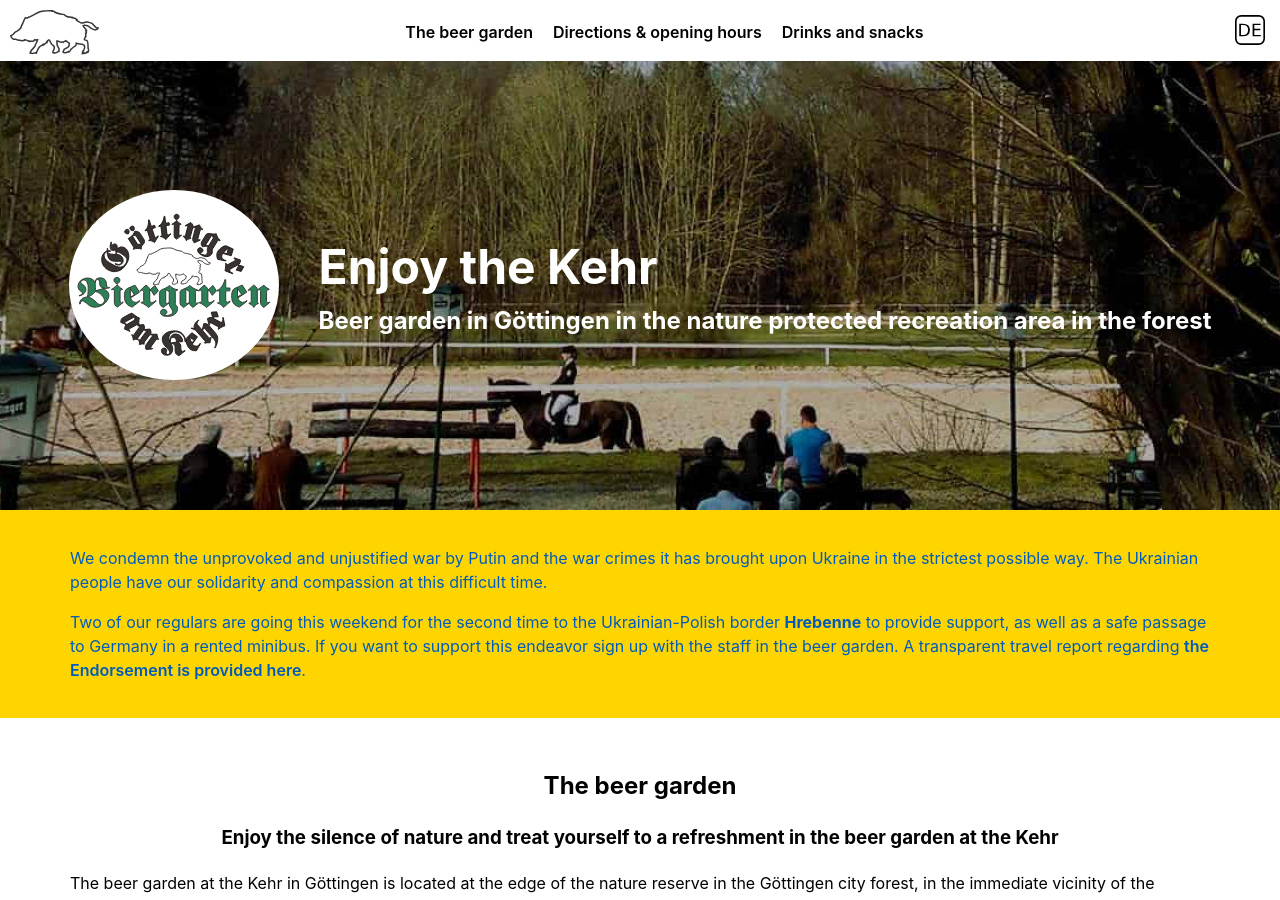
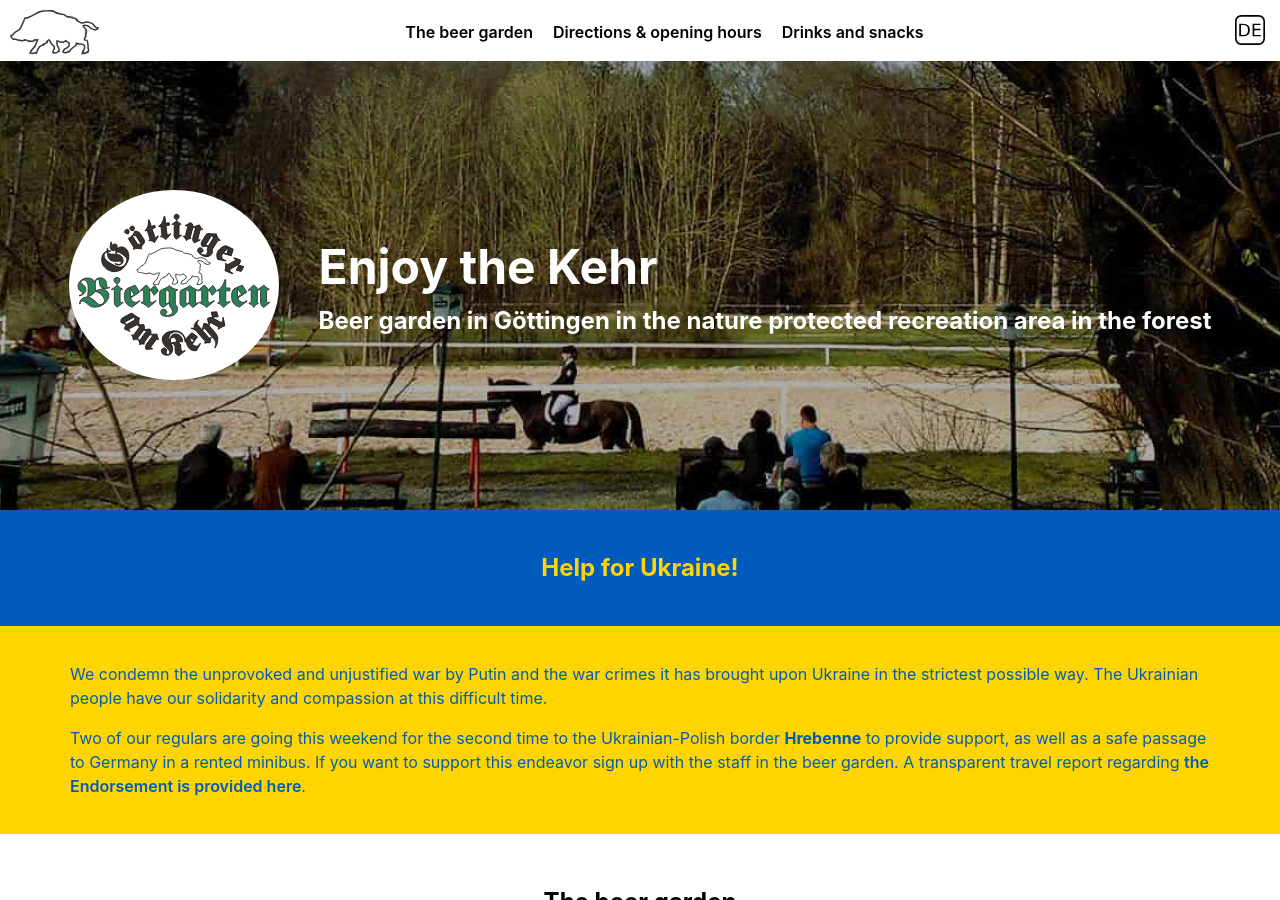
Before and after one commit to versable/kehr-website, a Jekyll site: the page built from en/index.html, in a window 1280 px wide and 900 px high. Built offline with Jekyll 4.4.1, drawn with Linux system fonts in a browser that asks for light colours.

Commit message:
Add ukraine heading for en site

```diff
--- a/en/index.html
+++ b/en/index.html
@@ -16,6 +16,11 @@ excerpt: >
             the forest
         </small>
     </h1>
+</section>
+<section class="ukraine top">
+    <div class="container">
+        <h2>Help for Ukraine!</h2>
+    </div>
 </section>
 <section class="ukraine bottom">
     <p class="container">
```
